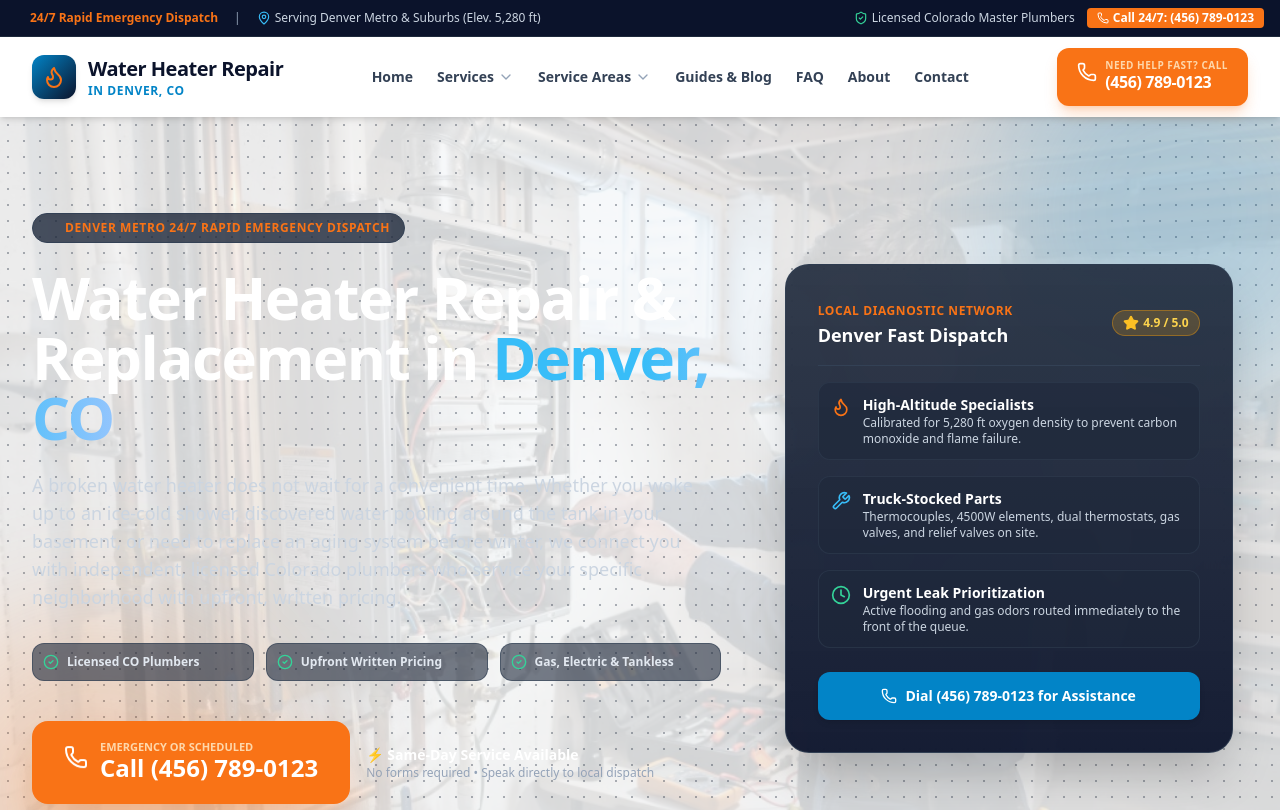
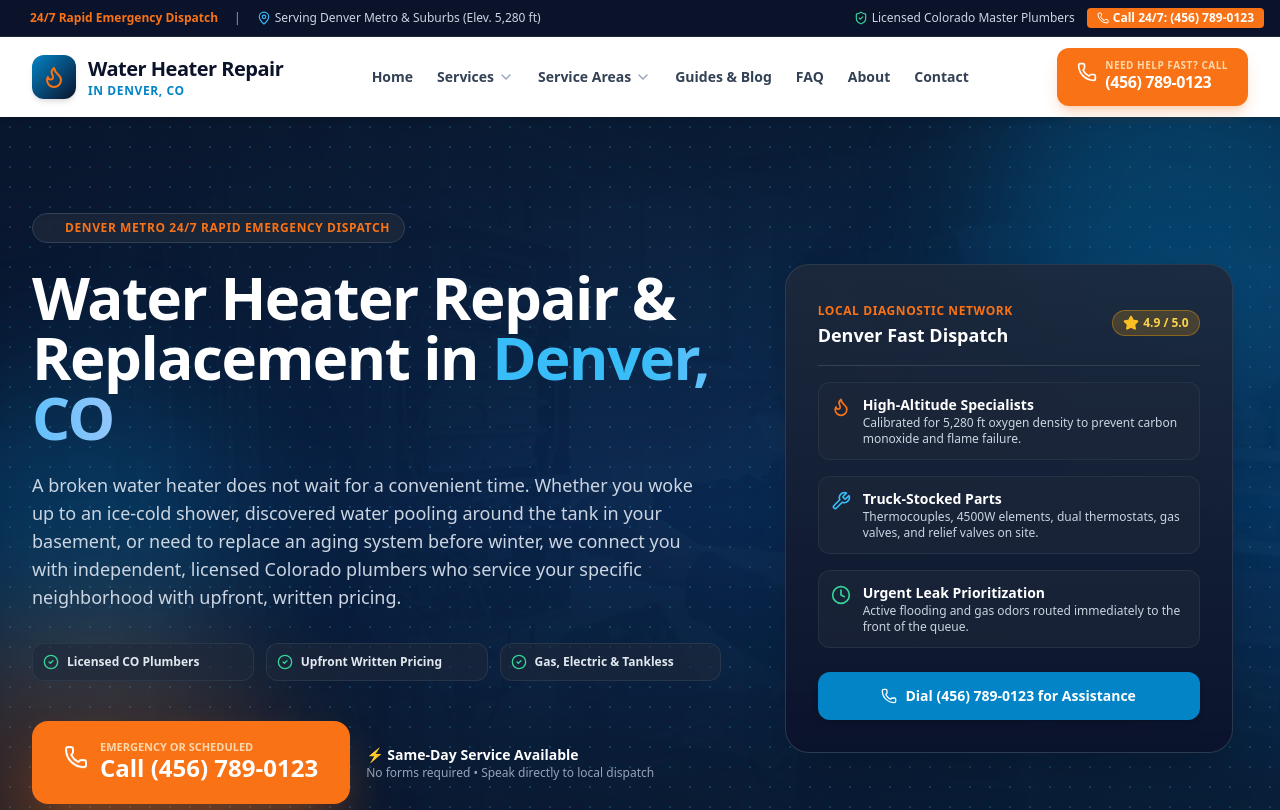
Before and after one commit to frezier-binondo/waterheaterrepairdenver.net, a Next.js app: page / in a window 1280 px wide. Shown: the top 810 px of the page. Built offline with nearby package versions, Linux system fonts and the light colour scheme.

Commit message:
Enhance hero background with rich plumbing blue shades, color tint overlays, and ambient blue glow

```diff
--- a/app/page.tsx
+++ b/app/page.tsx
@@ -34,25 +34,28 @@ export const metadata: Metadata = {
 export default function HomePage() {
   return (
     <div className="bg-slate-50">
-      {/* HERO SECTION - Inspired by Drainhaus theme with subtle background imagery */}
-      <section className="relative bg-navy-950 text-white overflow-hidden py-16 sm:py-24 border-b-4 border-primary">
-        {/* Subtle Hero Background Image */}
+      {/* HERO SECTION - Inspired by Drainhaus theme with rich blue shade & subtle background imagery */}
+      <section className="relative bg-[#0B1528] text-white overflow-hidden py-16 sm:py-24 border-b-4 border-primary">
+        {/* Subtle Hero Background Image with Rich Blue Shade */}
         <div className="absolute inset-0 z-0 pointer-events-none overflow-hidden">
           <Image
             src="/images/basement-tankless-maintenance.jpg"
             alt="Denver professional water heater installation background"
             fill
             priority
-            className="object-cover object-center opacity-15 filter contrast-110 brightness-95"
+            className="object-cover object-center opacity-20 filter contrast-115 brightness-95"
             sizes="100vw"
           />
-          {/* Dual gradient overlays to ensure text contrast and elegance */}
-          <div className="absolute inset-0 bg-gradient-to-r from-navy-950 via-navy-950/85 to-navy-900/75" />
-          <div className="absolute inset-0 bg-gradient-to-t from-navy-950/90 via-transparent to-navy-950/70" />
-          <div className="absolute inset-0 bg-[radial-gradient(#1e293b_1px,transparent_1px)] [background-size:16px_16px] opacity-35" />
+          {/* Rich Plumbing Blue Shade Overlays */}
+          <div className="absolute inset-0 bg-gradient-to-r from-[#071738]/95 via-[#0A2552]/85 to-[#063870]/75" />
+          <div className="absolute inset-0 bg-gradient-to-t from-[#0B1528]/95 via-transparent to-[#0B1528]/70" />
+          <div className="absolute inset-0 bg-sky-600/15 mix-blend-color" />
+          <div className="absolute inset-0 bg-[radial-gradient(#38bdf8_1px,transparent_1px)] [background-size:20px_20px] opacity-20" />
         </div>
 
-        <div className="absolute -top-24 -right-24 w-96 h-96 bg-primary/20 rounded-full blur-3xl pointer-events-none" />
+        {/* Ambient Blue Glowing Orbs for extra depth and vibrant blue tone */}
+        <div className="absolute -top-24 -right-24 w-96 h-96 bg-primary/30 rounded-full blur-3xl pointer-events-none" />
+        <div className="absolute top-1/3 -left-20 w-80 h-80 bg-sky-500/20 rounded-full blur-3xl pointer-events-none" />
         <div className="absolute -bottom-24 -left-24 w-96 h-96 bg-accent/20 rounded-full blur-3xl pointer-events-none" />
 
         <div className="relative z-10 max-w-7xl mx-auto px-4 sm:px-6 lg:px-8">
```
